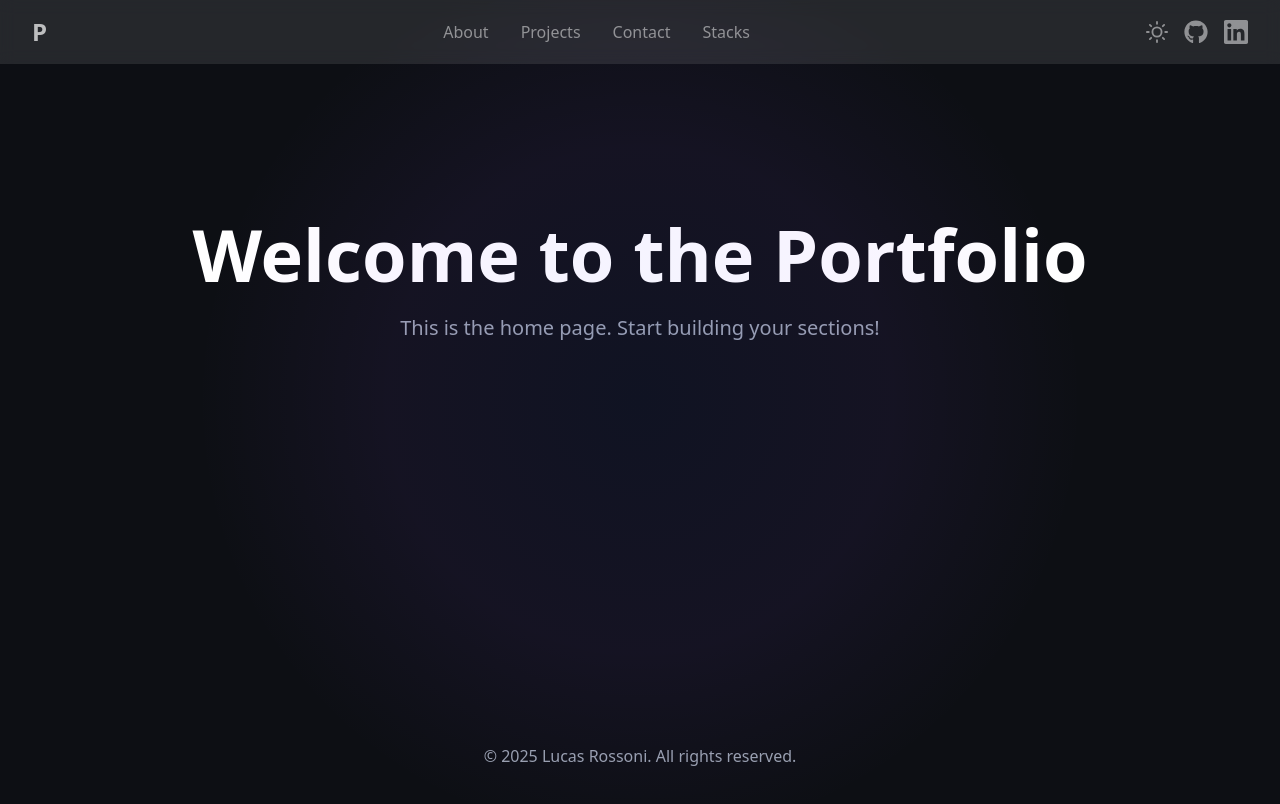
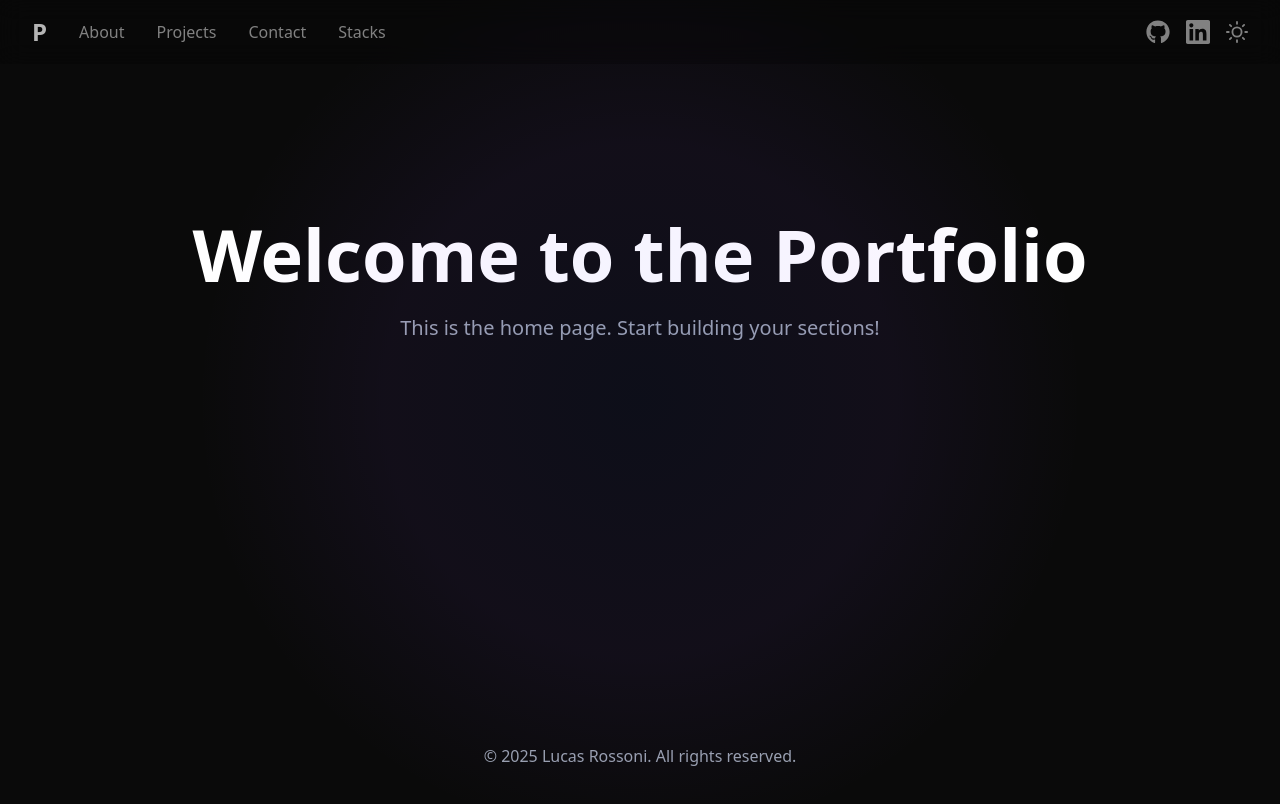
Before and after one commit to PxS00/portfolio, a React (Vite) app: page / in a window 1280 px wide. Shown: the top 804 px of the page. Built offline with nearby package versions, Linux system fonts and the light colour scheme.

Commit message:
feat: update color scheme to use darker shades for background and navbar

```diff
--- a/src/App.tsx
+++ b/src/App.tsx
@@ -4,7 +4,7 @@ import Navbar from './components/Navbar/Navbar';
 
 export default function App() {
   return (
-    <div className="relative flex min-h-screen flex-col bg-[#0D0F14]">
+    <div className="relative flex min-h-screen flex-col bg-[#0a0a0a]">
       <Navbar />
       <main className="flex-1 w-full">
         <Outlet />
--- a/src/components/Navbar/Navbar.tsx
+++ b/src/components/Navbar/Navbar.tsx
@@ -1,8 +1,8 @@
 import { useEffect, useState } from 'react';
 import { FiMoon, FiSun } from 'react-icons/fi';
 import { useLocation } from "react-router-dom";
+import { SOCIAL_LINKS } from '../../constants/socialLinks';
 import SocialLink from '../SocialLink/SocialLink';
-import { SOCIAL_LINKS } from '../../constants/socialLinks';
 
 export default function Navbar() {
   const location = useLocation();
@@ -31,7 +31,9 @@ export default function Navbar() {
   };
 
   return (
-    <nav className="w-full fixed top-0 left-0 z-50 flex items-center justify-between px-8 py-4 backdrop-blur bg-white/10 text-white/70 dark:bg-[#0D0F14] dark:text-white/70">
+    <nav className="w-full fixed top-0 left-0 z-50 flex items-center justify-center px-8 py-4 backdrop-blur-md bg-black/20 text-white/70">
+      <div className="w-full max-w-7xl flex items-center justify-between">
+        <div className="flex items-center gap-8">
           <div className="font-extrabold text-2xl">P</div>
           {isHome && (
             <div className="flex gap-8">
@@ -41,7 +43,14 @@ export default function Navbar() {
               <a href="#stacks" className="transition-opacity hover:opacity-100 opacity-70">Stacks</a>
             </div>
           )}
+        </div>
         <div className="flex gap-4 items-center">
+          {SOCIAL_LINKS.map(link => (
+            <SocialLink
+              key={link.ariaLabel}
+              {...link}
+            />
+          ))}
           <button
             onClick={toggleTheme}
             className="opacity-70 hover:opacity-100 transition-opacity"
@@ -49,12 +58,7 @@ export default function Navbar() {
           >
             {theme === 'dark' ? <FiSun size={22} /> : <FiMoon size={22} />}
           </button>
-        {SOCIAL_LINKS.map(link => (
-          <SocialLink
-            key={link.ariaLabel}
-            {...link}
-          />
-        ))}
+        </div>
       </div>
     </nav>
   );
--- a/src/index.css
+++ b/src/index.css
@@ -1,12 +1,10 @@
 @import "tailwindcss";
 
 body {
-	background-color: #0D0F14;
-	min-height: 100vh;
-	position: relative;
-}
-
-body::before {
+  background-color: #0a0a0a;
+  min-height: 100vh;
+  position: relative;
+}body::before {
 	content: "";
 	position: absolute;
 	inset: 0;
--- a/tailwind.config.js
+++ b/tailwind.config.js
@@ -10,8 +10,8 @@ export default {
     extend: {
       colors: {
         background: {
-          DEFAULT: '#0D0F14',
-          alt: '#0F1117',
+          DEFAULT: '#0a0a0a',
+          alt: '#0c0c0c',
         },
         text: {
           DEFAULT: '#F3F4F6',
```
Lines whose indentation alone changed are shown as unchanged.
